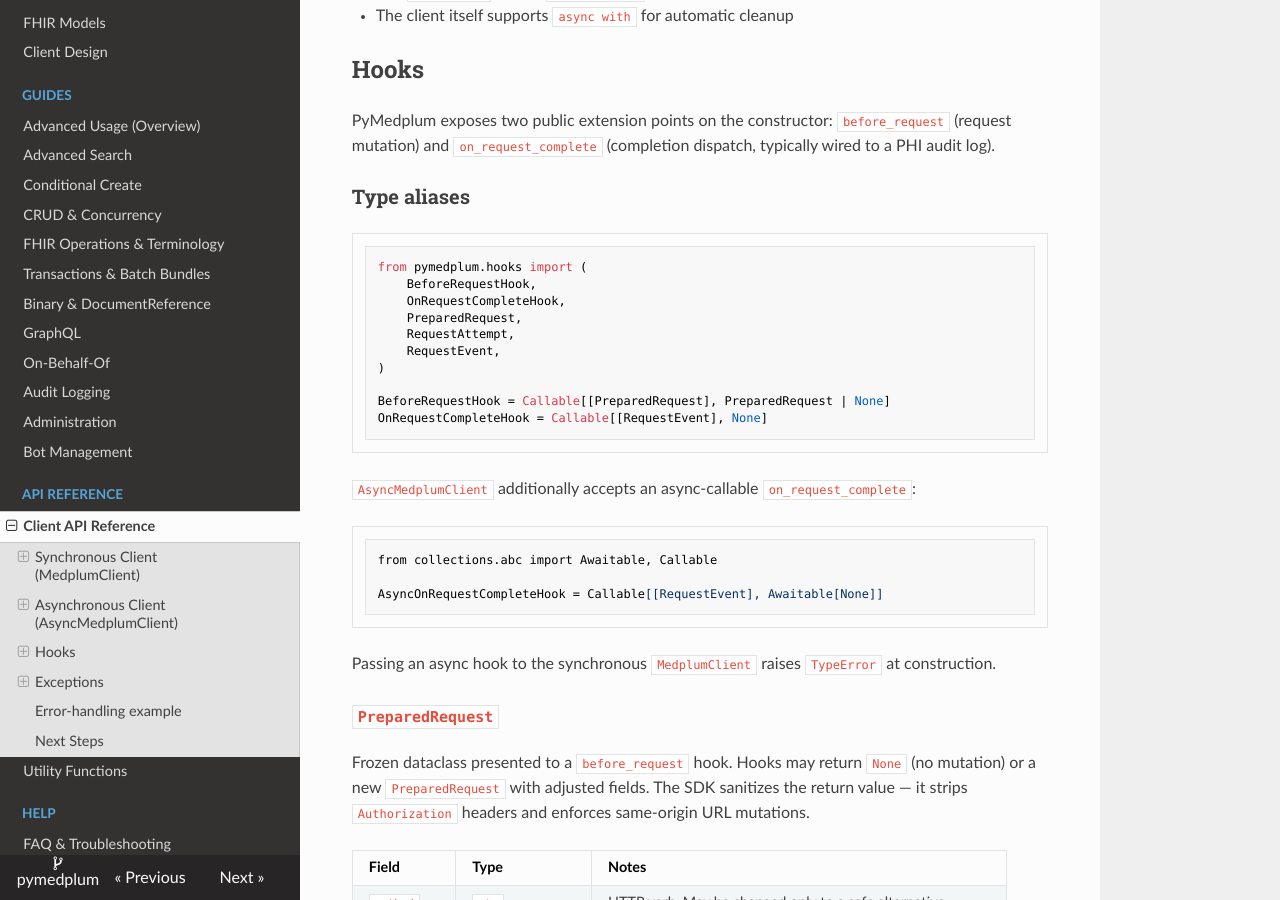
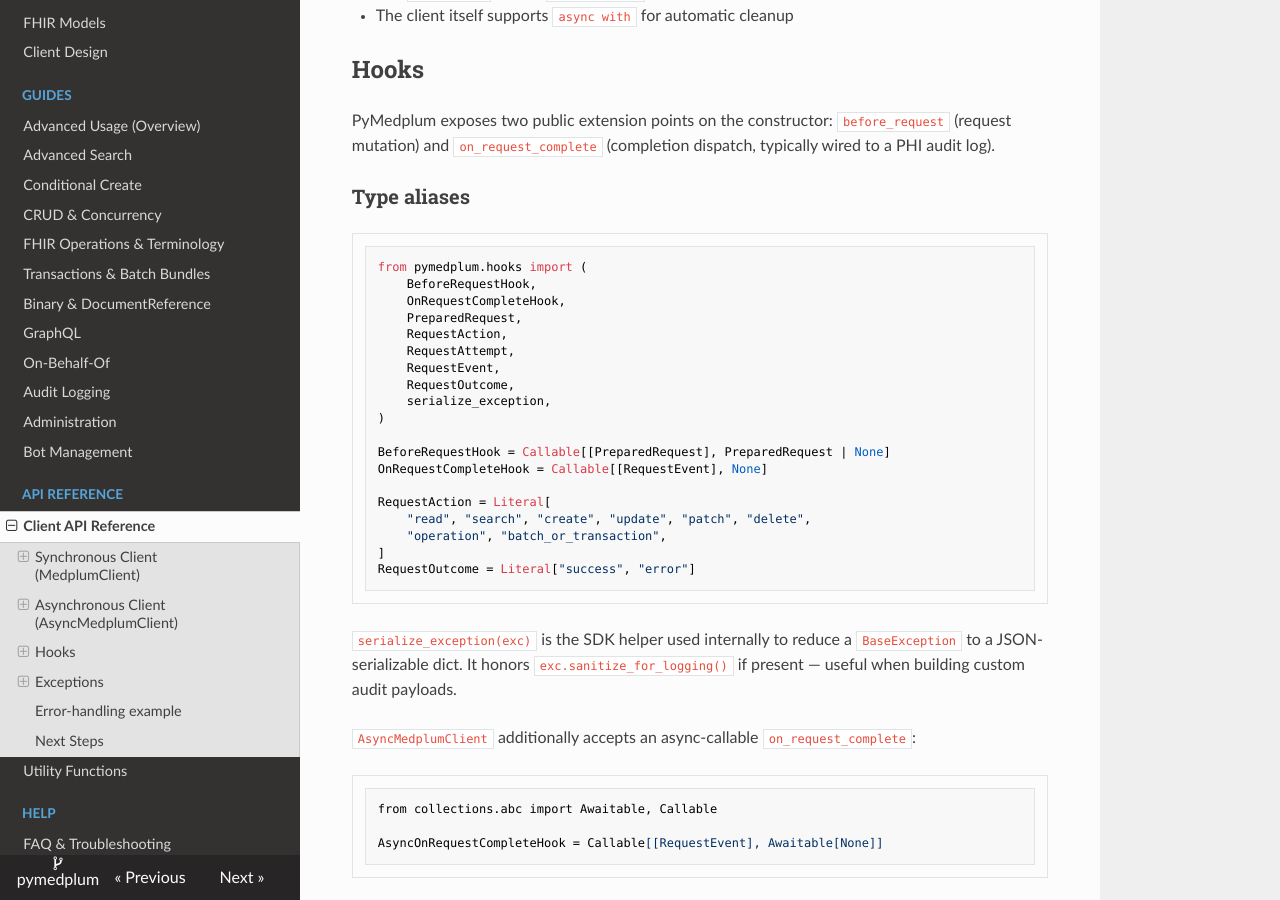
Before and after one commit to kinsteadhealth/pymedplum, an MkDocs documentation site: the page built from docs/api_reference.md, in a window 1280 px wide and 900 px high, scrolled down 19929 px. Built offline with MkDocs 1.6.1, drawn with Linux system fonts in a browser that asks for light colours; nearby versions of some CDN libraries; some of the changed text lies outside the part shown.

Commit message:
docs: surface RequestEvent.action / outcome and serialize_exception
#21 added `RequestEvent.action` / `RequestEvent.outcome` and promoted
`serialize_exception` to the public hooks surface. Update the docs
to match:

- `audit_logging.md`: add `action` and `outcome` rows to the field
  table; show the canonical `if event.action is None: return`
  early-return for skipping non-FHIR calls in the per-resource-type
  policy example.
- `api_reference.md`: include `RequestAction`, `RequestOutcome`, and
  `serialize_exception` in the hooks imports snippet, and call out
  the new fields in the `RequestEvent` summary.

Co-Authored-By: Claude Opus 4.7 (1M context) <noreply@anthropic.com>

````diff
--- a/docs/api_reference.md
+++ b/docs/api_reference.md
@@ -912,13 +912,27 @@ from pymedplum.hooks import (
     BeforeRequestHook,
     OnRequestCompleteHook,
     PreparedRequest,
+    RequestAction,
     RequestAttempt,
     RequestEvent,
+    RequestOutcome,
+    serialize_exception,
 )
 
 BeforeRequestHook = Callable[[PreparedRequest], PreparedRequest | None]
 OnRequestCompleteHook = Callable[[RequestEvent], None]
+
+RequestAction = Literal[
+    "read", "search", "create", "update", "patch", "delete",
+    "operation", "batch_or_transaction",
+]
+RequestOutcome = Literal["success", "error"]
 ```
+
+`serialize_exception(exc)` is the SDK helper used internally to
+reduce a `BaseException` to a JSON-serializable dict. It honors
+`exc.sanitize_for_logging()` if present — useful when building
+custom audit payloads.
 
 `AsyncMedplumClient` additionally accepts an async-callable
 `on_request_complete`:
@@ -963,6 +977,16 @@ Per-wire attempt record.
 Fires once per logical SDK call. See
 [Audit Logging](advanced/audit_logging.md) for the full field
 reference, PHI notes, and worked examples.
+
+Two computed fields callers can read directly without re-deriving
+FHIR semantics from the URL:
+
+- `event.action: RequestAction | None` — `read`, `search`, `create`,
+  `update`, `patch`, `delete`, `operation`, `batch_or_transaction`,
+  or `None` for non-FHIR calls. Use `event.action is None` to skip
+  auth / system-endpoint events in audit hooks.
+- `event.outcome: RequestOutcome` — `"success"` if the SDK finished
+  with a 2xx/3xx and no exception; `"error"` otherwise.
 
 Key methods:
 
````
Also changed, not shown: docs/advanced/audit_logging.md (+7 -2 lines).
